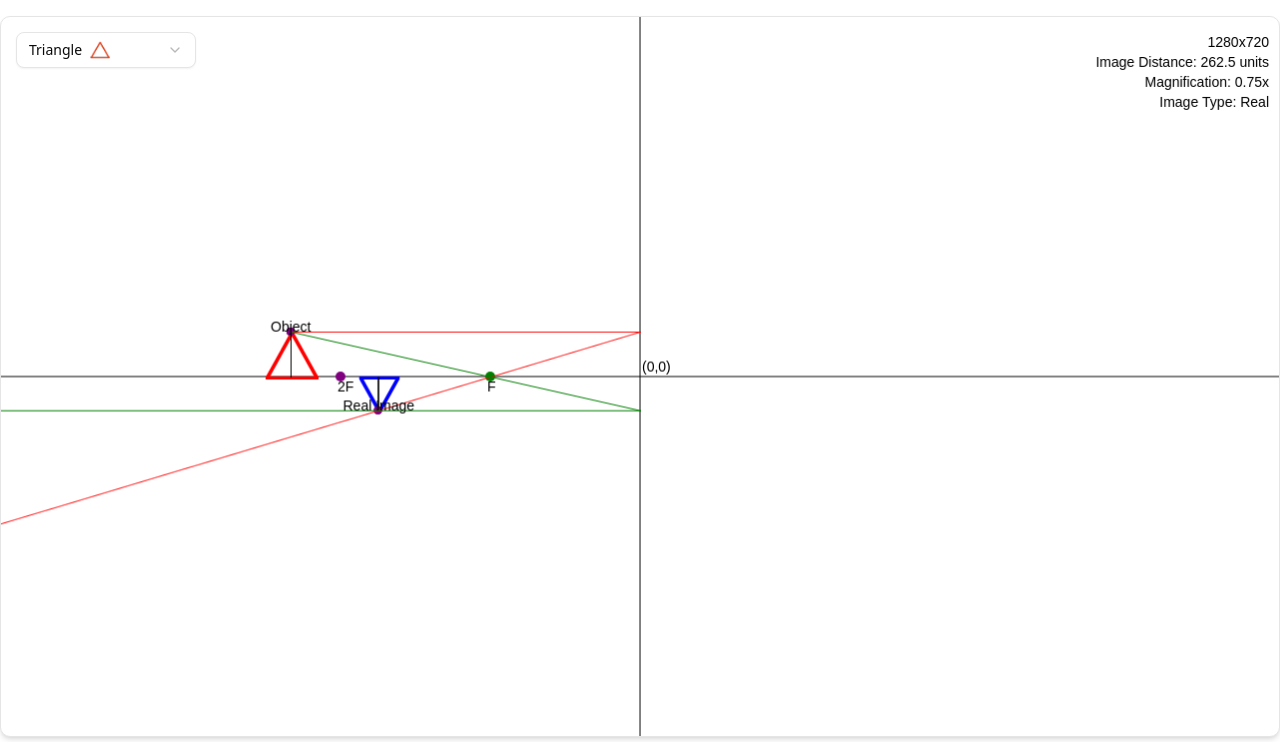
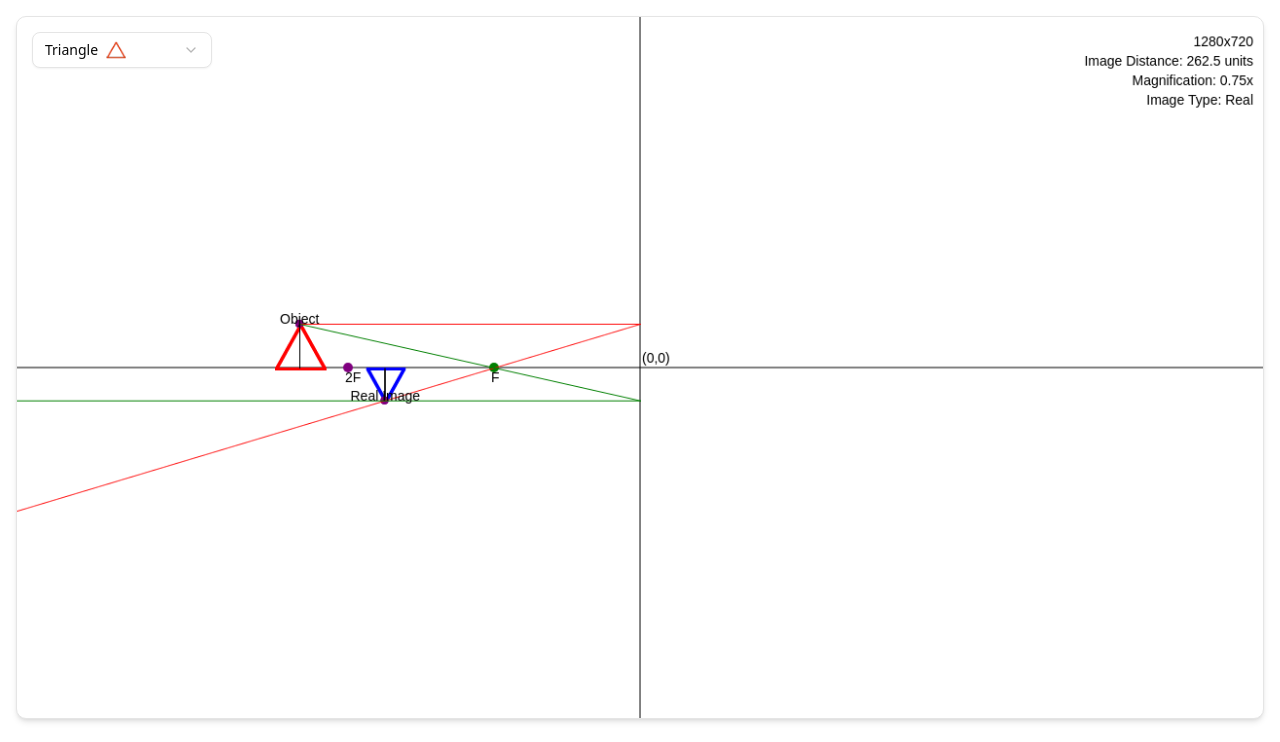
Before and after one commit to thegouhund/mirror-sim, a Next.js app: page / in a window 1280 px wide. Shown: the top 742 px of the page. Built offline with nearby package versions, Linux system fonts and the light colour scheme.

Commit message:
add margin x

```diff
--- a/app/page.tsx
+++ b/app/page.tsx
@@ -3,7 +3,7 @@ import MirrorSimulation from "./MirrorSimulation";
 
 export default function Home() {
   return (
-    <main className="flex items-center justify-center">
+    <main className="flex items-center justify-center mx-4">
       <MirrorSimulation />
     </main>
   );
```
